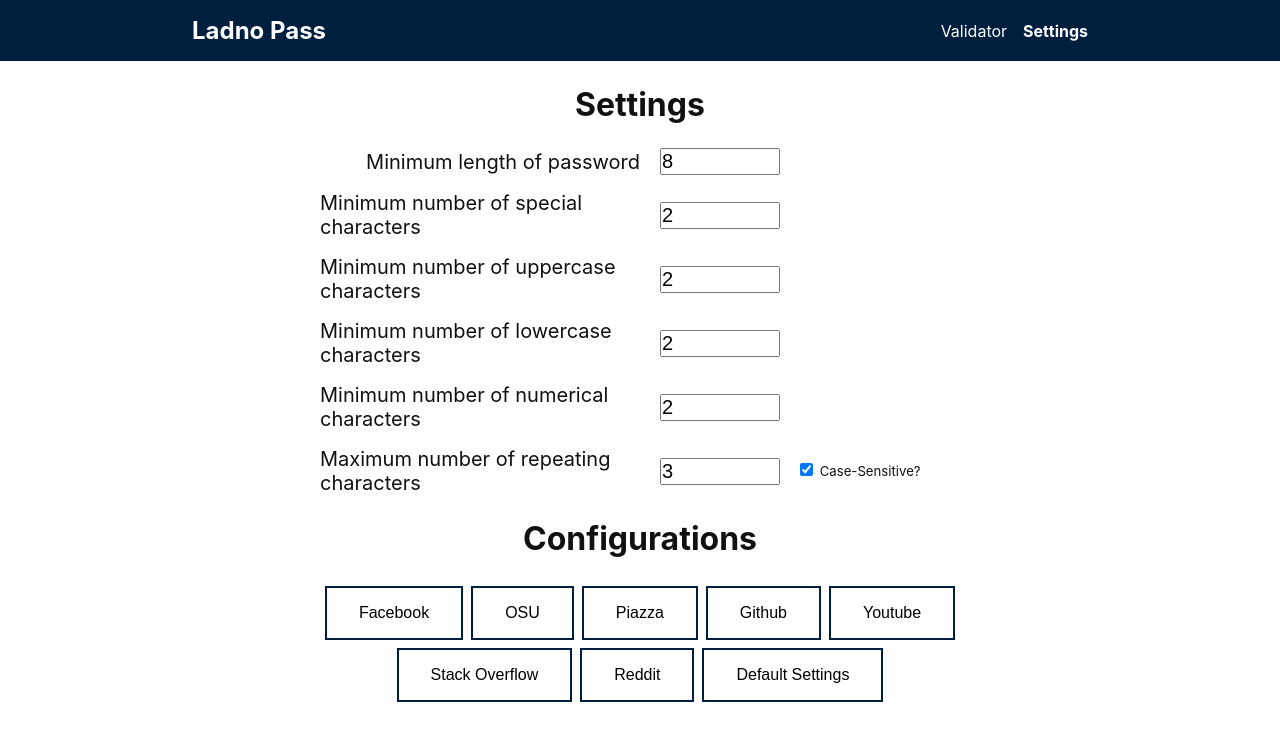
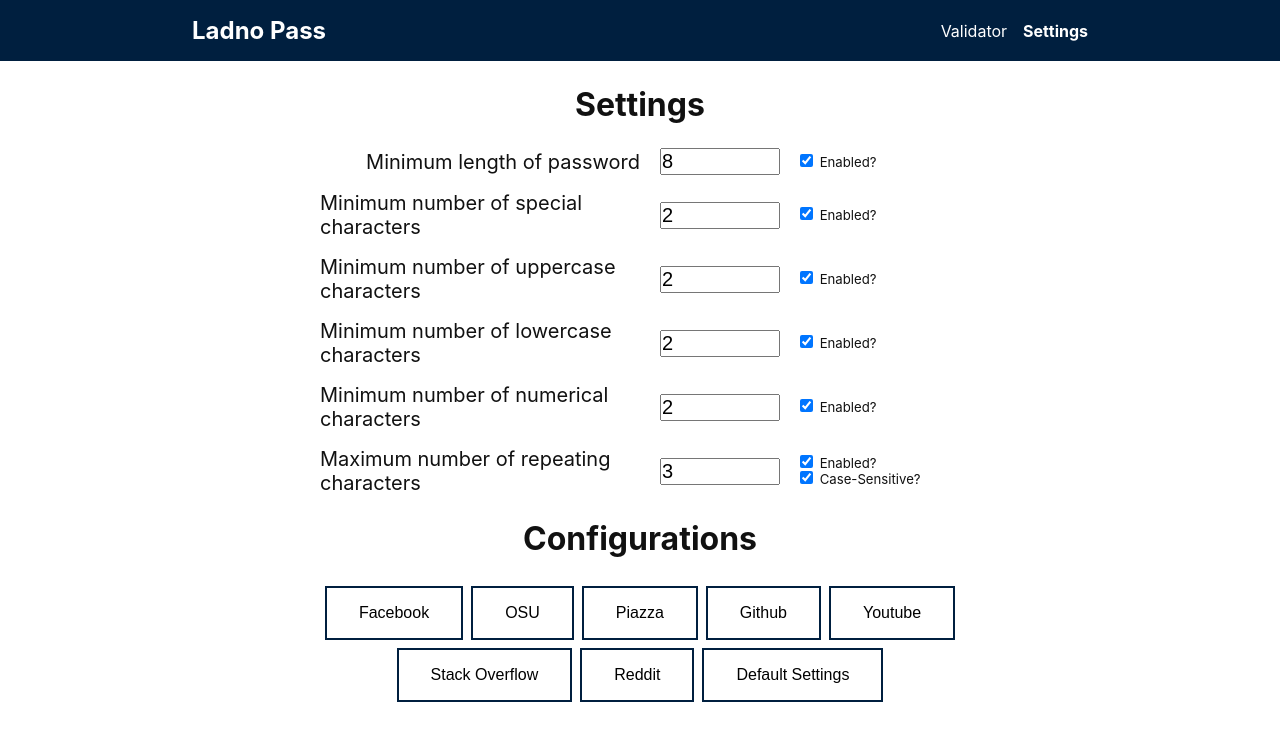
Before and after one commit to jacobpa/password-validator, a Vue app: page /settings in a window 1280 px wide. Shown: the top 740 px of the page. Built offline with nearby package versions, Linux system fonts and the light colour scheme.

Commit message:
Enable/disable toggle for all config options
* Add new checkbox for each Setting and RepeatingCharSetting
component
* Conditionally render Criteria components based on enabled state

```diff
--- a/src/components/RepeatingCharSetting.vue
+++ b/src/components/RepeatingCharSetting.vue
@@ -9,11 +9,18 @@
       :id="name"
       type="number"
       min="0"
-      :value="configValue"
+      :value="configValue.value"
       @input="mutator"
     />
 
     <div class="inputs">
+      <label>
+        <input
+          type="checkbox"
+          :checked="configValue.enabled"
+          @input="toggleEnabled"
+        />Enabled?
+      </label>
       <label>
         <input
           name="config-toggle"
@@ -67,12 +74,17 @@ export default {
      */
     ...mapState({
       configValue(state) {
-        return state.configuration[this.name].value;
+        return state.configuration[this.name];
       },
       configCheckbox(state) {
         return state.configuration[this.checkboxBoolean].value;
       },
     }),
+  },
+  methods: {
+    toggleEnabled() {
+      this.$store.commit('toggleEnabled', this.name);
+    },
   },
 };
 </script>
--- a/src/components/Setting.vue
+++ b/src/components/Setting.vue
@@ -8,9 +8,18 @@
       :id="name"
       type="number"
       min="0"
-      :value="configValue"
+      :value="configValue.value"
       @input="mutator"
     />
+    <div class="inputs">
+      <label>
+        <input
+          type="checkbox"
+          :checked="configValue.enabled"
+          @input="toggleEnabled"
+        />Enabled?
+      </label>
+    </div>
   </div>
 </template>
 
@@ -41,9 +50,14 @@ export default {
      */
     ...mapState({
       configValue(state) {
-        return state.configuration[this.name].value;
+        return state.configuration[this.name];
       },
     }),
+  },
+  methods: {
+    toggleEnabled() {
+      this.$store.commit('toggleEnabled', this.name);
+    },
   },
 };
 </script>
--- a/src/components/Validator.vue
+++ b/src/components/Validator.vue
@@ -3,31 +3,37 @@
     <input type="text" spellcheck="false" :value="password" @input="updatePassword"/>
     <div class="criteria-container">
       <criteria
+        v-if="config.minLength.enabled"
         :pass-message="`Password is ${password.length} characters long`"
         :fail-message="`Password should be at least ${config.minLength.value} characters long`"
         :validator="validators.length"
       />
       <criteria
+        v-if="config.minSpecialChar.enabled"
         :pass-message="`Password has ${specialCharCount} special characters`"
         :fail-message="`Should have at least ${config.minSpecialChar.value} special characters`"
         :validator="validators.specialChar"
       />
       <criteria
+        v-if="config.minUpperChar.enabled"
         :pass-message="`Password has ${uppercaseCharCount} uppercase characters`"
         :fail-message="`Should have at least ${config.minUpperChar.value} uppercase characters`"
         :validator="validators.upperCaseChar"
       />
       <criteria
+        v-if="config.minLowerChar.enabled"
         :pass-message="`Password has ${lowercaseCharCount} lowercase characters`"
         :fail-message="`Should have at least ${config.minLowerChar.value} lowercase characters`"
         :validator="validators.lowerCaseChar"
       />
       <criteria
+        v-if="config.minNumeric.enabled"
         :pass-message="`Password has ${numericalCount} numerics`"
         :fail-message="`Should have at least ${config.minNumeric.value} numerics`"
         :validator="validators.numerical"
       />
       <criteria
+        v-if="config.maxRepeating.enabled"
         pass-message="Password contains  no illegal repeated character sequences"
         :fail-message="`Password has ${repeatedSequences.count} repeated character sequences:
           ${repeatedSequences.matches}`"
--- a/src/store/modules/configuration.js
+++ b/src/store/modules/configuration.js
@@ -77,6 +77,9 @@ export default {
     toggleRepeatingSensitivity(state) {
       state.repeatingIsCaseSensitive.value = !state.repeatingIsCaseSensitive.value;
     },
+    toggleEnabled(state, config) {
+      state[config].enabled = !state[config].enabled;
+    },
     setPassword(state, pass) {
       state.password = pass;
     },
```
